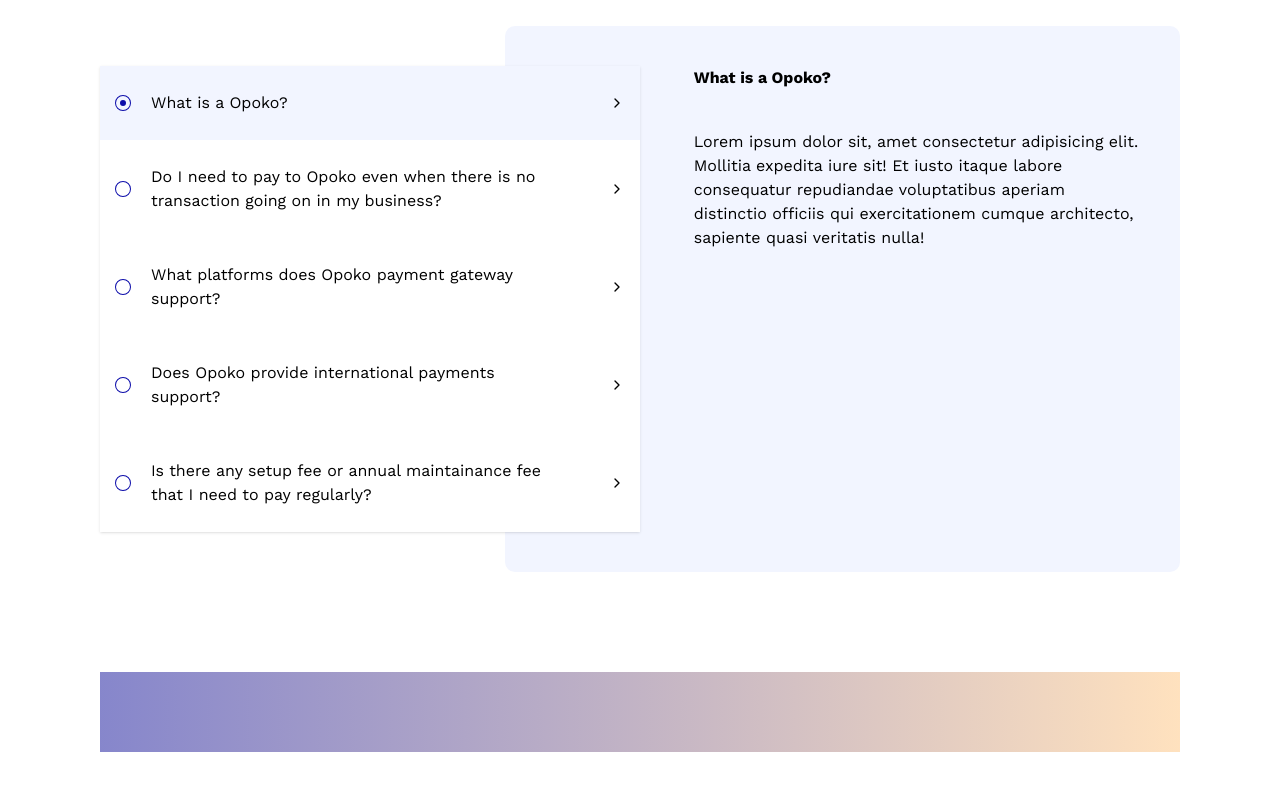
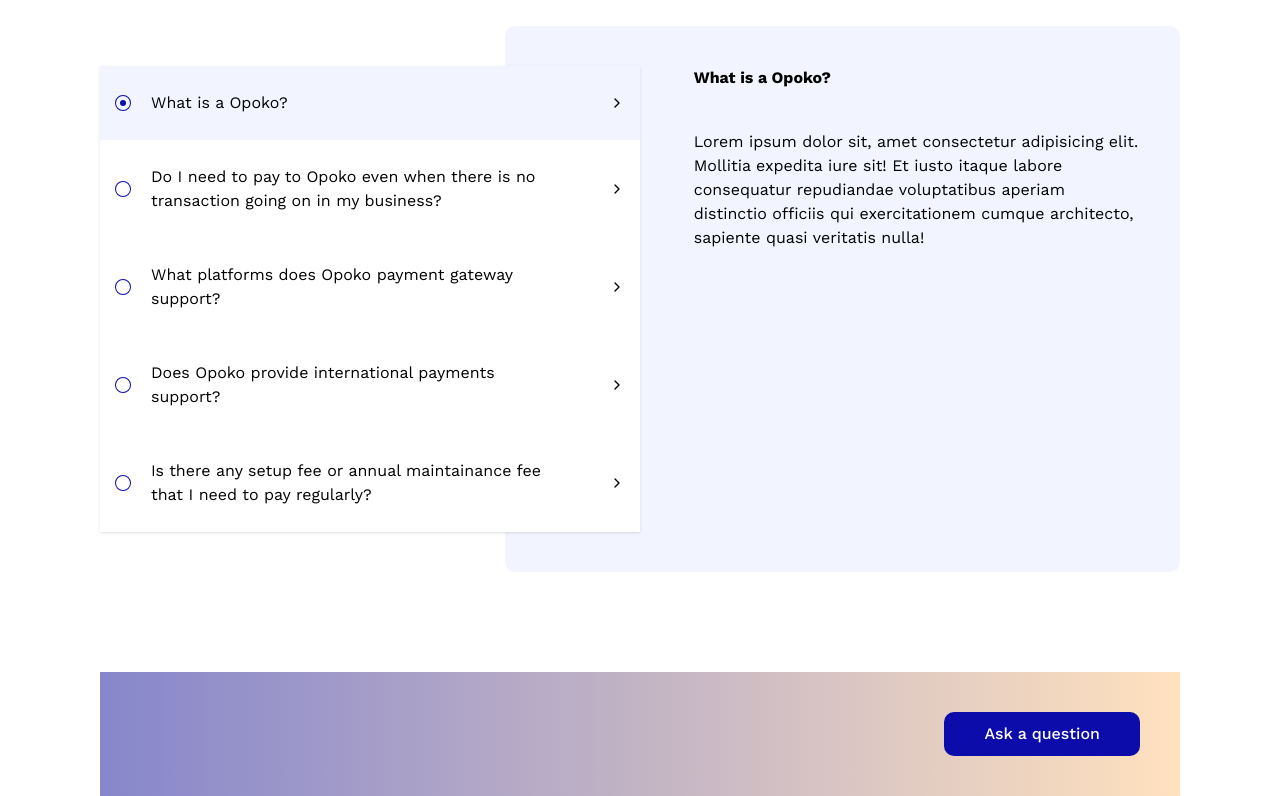
Before and after one commit to Niscolinx/opoko, a React (Vite) app: page /about-us in a window 1280 px wide. Shown: the part 1260-2056 px from the top of the page. Before the commit the page ends 2012 px from the top, so only its background shows below. Built offline with nearby package versions, Linux system fonts and the light colour scheme.

Commit message:
working on about us

```diff
--- a/src/pages/AboutUs.tsx
+++ b/src/pages/AboutUs.tsx
@@ -193,11 +193,16 @@ function AboutUs() {
         </div>
       </section>
       <section
-      className='flex justify-between p-16'
+        className="flex justify-between p-16"
         style={{
           background: `linear-gradient(90deg, rgba(18, 18, 154, 0.51) 0%, rgba(255, 197, 128, 0.51) 100%)`,
         }}
-      ></section>
+      >
+        <div></div>
+        <button className='px-16 py-4 rounded-2xl bg-color-blue text-white font-medium'>
+          Ask a question
+        </button>
+      </section>
     </div>
   );
 }
```
